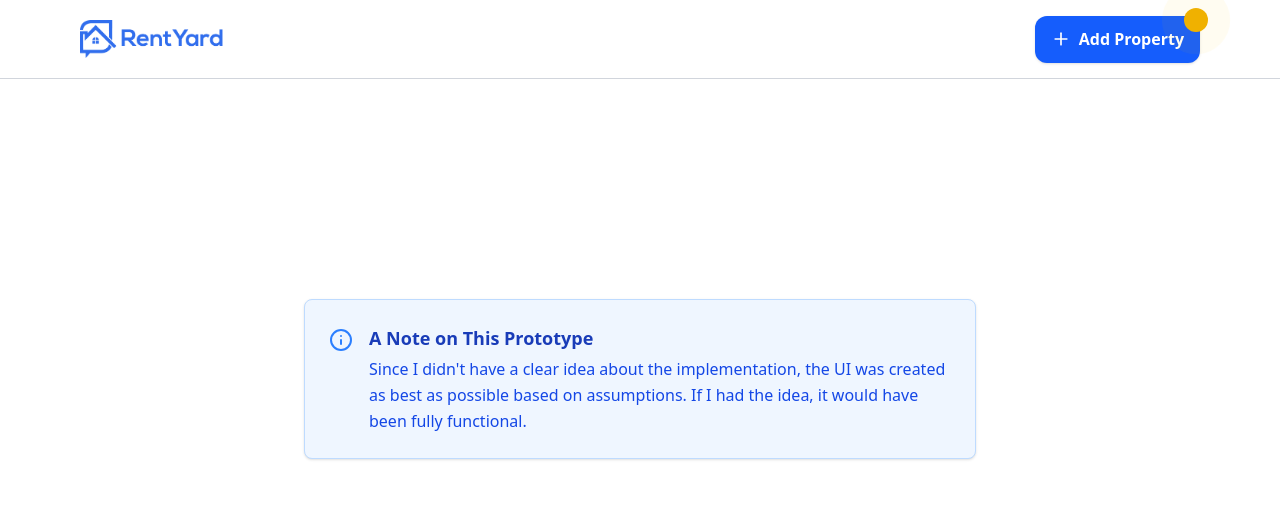
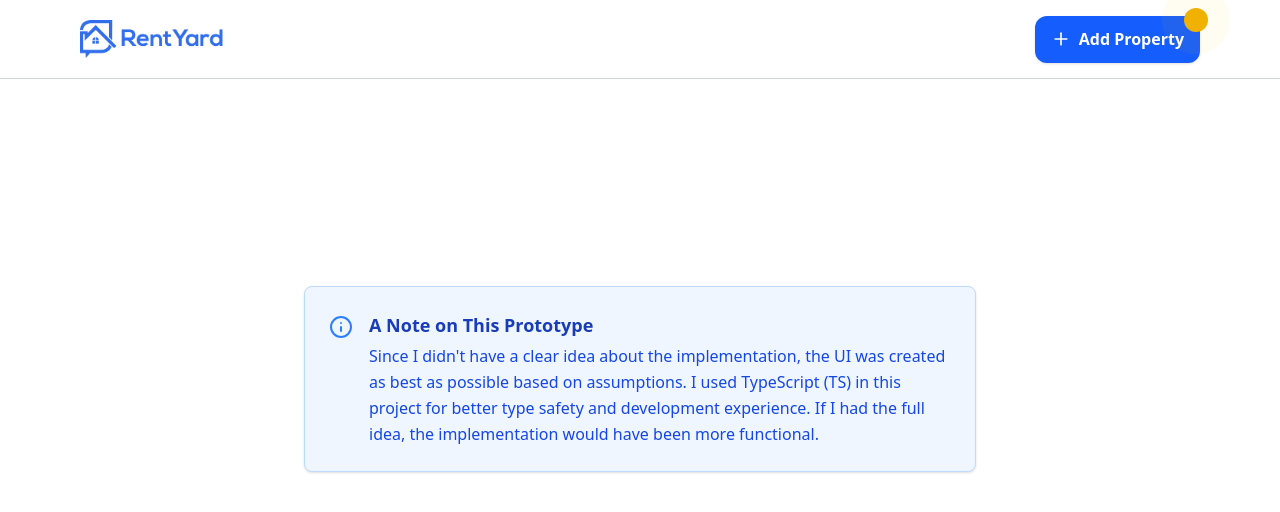
Before and after one commit to mohiulislam/rentyard-assessment, a React (Vite) app: page / in a window 1280 px wide. Shown: the top 512 px of the page. Built offline with nearby package versions, Linux system fonts and the light colour scheme.

Commit message:
fix(HomePage): enhance note with TypeScript usage for clarity

```diff
--- a/src/pages/HomePage.tsx
+++ b/src/pages/HomePage.tsx
@@ -16,8 +16,10 @@ const HomePage: FC = () => {
           </h3>
           <p className="mt-1 text-md text-blue-700 leading-relaxed">
             Since I didn't have a clear idea about the implementation, the UI
-            was created as best as possible based on assumptions. If I had the
-            idea, it would have been fully functional.
+            was created as best as possible based on assumptions. I used
+            TypeScript (TS) in this project for better type safety and
+            development experience. If I had the full idea, the implementation
+            would have been more functional.
           </p>
         </div>
       </div>
```
